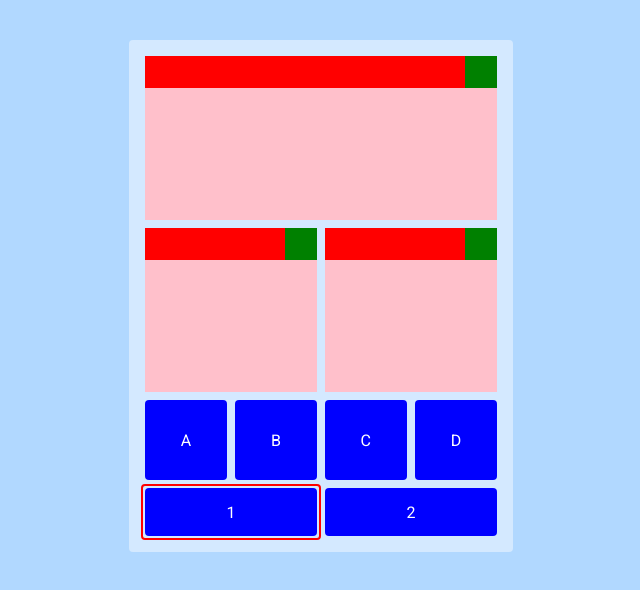
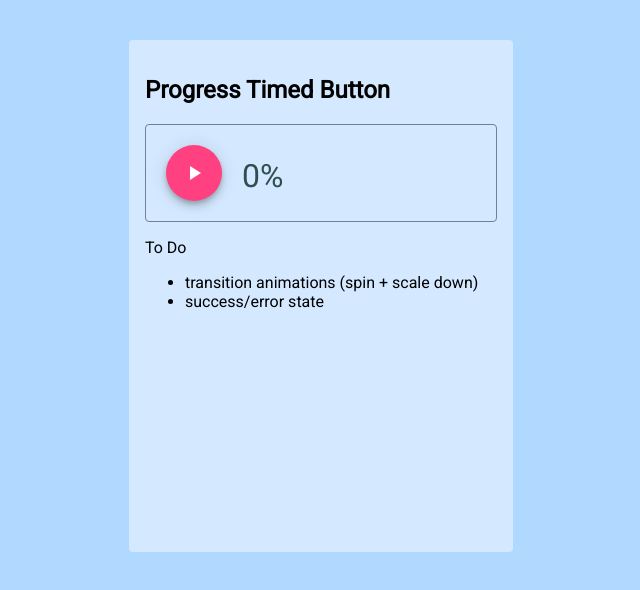
Before and after one commit to silvinodemedeiros/silvino-experiments, an Angular app: page / in a window 1280 px wide. Shown: the top 590 px of the page, without its empty margins (319-959 px from the left). Built offline with nearby package versions, Linux system fonts and the light colour scheme.

Commit message:
2 files modified

```diff
--- a/src/app/app.component.html
+++ b/src/app/app.component.html
@@ -1,5 +1,5 @@
 <div class="wrapper">
-  <!-- <app-timed-button></app-timed-button> -->
+  <app-timed-button></app-timed-button>
 
-  <app-drag-and-drop></app-drag-and-drop>
+  <!-- <app-drag-and-drop></app-drag-and-drop> -->
 </div>
--- a/src/app/components/timed-button/timed-button.component.ts
+++ b/src/app/components/timed-button/timed-button.component.ts
@@ -61,7 +61,7 @@ export class TimedButtonComponent implements OnInit, OnDestroy, AfterViewInit {
     );
 
     const sub = mouseHold$.pipe(mergeWith(mouseEnd$)).subscribe(
-      (val) => {
+      (val: number) => {
         if (val >= 0 && val < this.upperBound) {
           this.spinnerValue = val;
           this.spinnerValue$.next(val);
```
